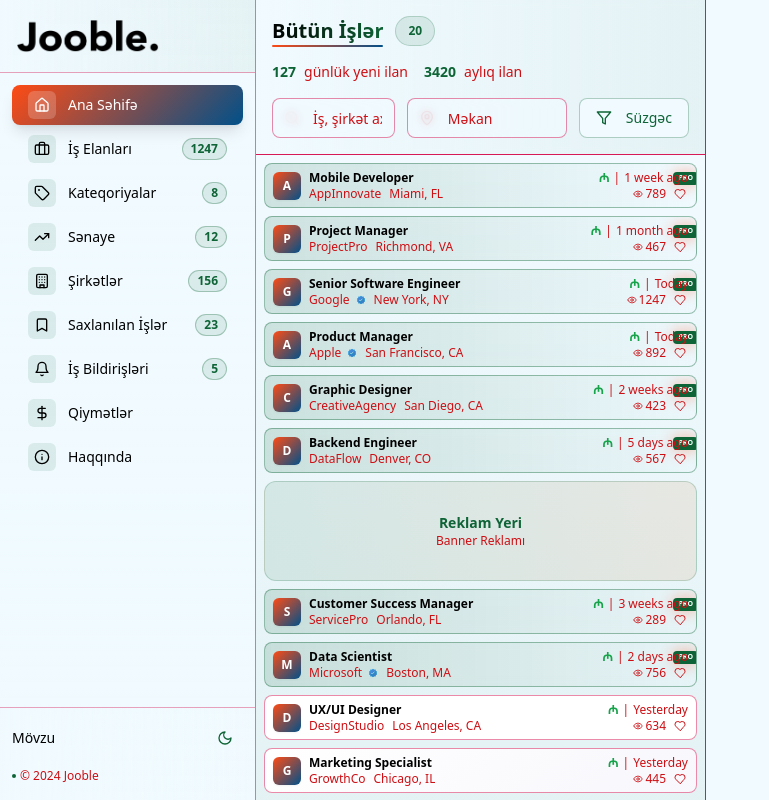
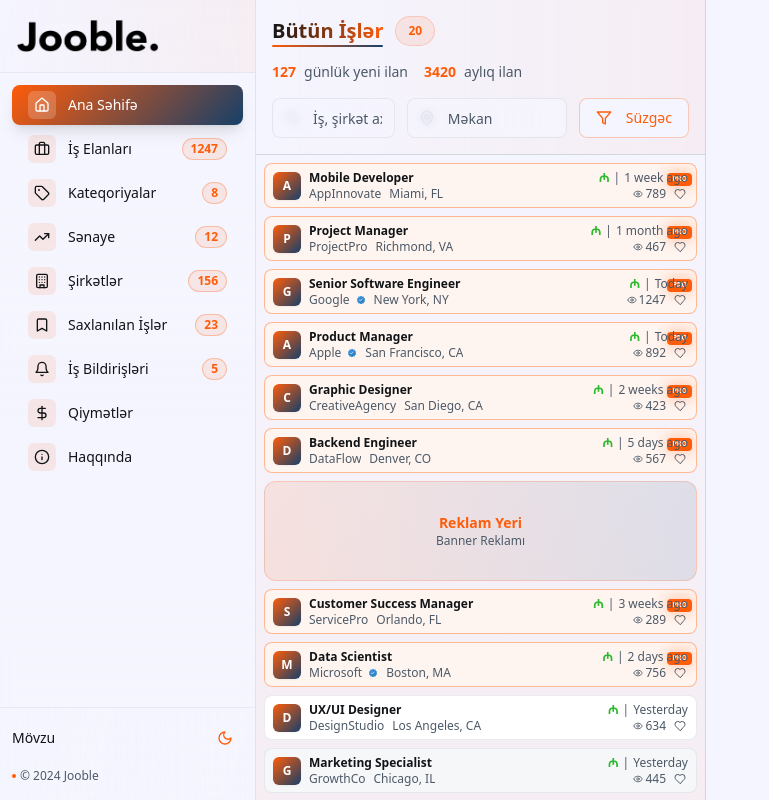
Before and after one commit to bondazz/jobin-az, a React (Vite) app: page / in a window 1280 px wide. Shown: the whole page, without its empty margins (0-769 px from the left). Built offline with nearby package versions, Linux system fonts and the light colour scheme.

Commit message:
Fix: Improve dark mode and premium button
Refactor dark mode colors and premium button positioning, ensuring readability and visual distinction.

```diff
--- a/src/components/JobCard.tsx
+++ b/src/components/JobCard.tsx
@@ -56,15 +56,17 @@ const JobCard = ({
         hover:shadow-card-hover hover:-translate-y-0.5 animate-fade-in
         w-full max-w-[620px] h-[45px] flex flex-row items-center justify-between backdrop-blur-sm relative
         ${isSelected ? 'border-primary bg-gradient-to-r from-primary/20 to-primary/5 shadow-elegant ring-1 ring-primary/50' :
-          job.tags.includes('premium') ? 'bg-gradient-to-r from-job-tag-premium/15 to-transparent border-job-tag-premium/40 hover:border-job-tag-premium/60 hover:shadow-premium relative overflow-hidden' :
-          isAlternate ? 'bg-gradient-surface border-border/50 hover:border-primary/40 hover:shadow-card-hover' :
-          'bg-card border-border/50 hover:border-primary/40 hover:shadow-card-hover'}
+          job.tags.includes('premium') ?
+            'bg-job-card-premium border-job-tag-premium/40 hover:border-job-tag-premium/60 hover:shadow-premium relative overflow-hidden' :
+          isAlternate ?
+            'bg-job-card-alt border-border/50 hover:border-primary/40 hover:shadow-card-hover' :
+            'bg-job-card border-border/50 hover:border-primary/40 hover:shadow-card-hover'}
       `}
     >
 
-      {/* Premium PRO Badge in Top Right Corner */}
+      {/* Premium PRO Badge - positioned at top border */}
       {premiumTags.length > 0 && (
-        <div className="absolute -top-0.5 -right-0.5 z-10">
+        <div className="absolute -top-px right-1 z-10">
           <Badge variant="premium" className="text-[7px] py-0 px-1 rounded-sm font-bold">
             PRO
           </Badge>
--- a/src/index.css
+++ b/src/index.css
@@ -8,151 +8,153 @@ All colors MUST be HSL.
 
 @layer base {
   :root {
-    --background: 240 250 255;
-    --foreground: 0 0 0;
+    --background: 240 100 98;
+    --foreground: 210 15 8;
 
-    --card: 255 255 255;
-    --card-foreground: 0 0 0;
+    --card: 0 0 100;
+    --card-foreground: 210 15 8;
 
-    --popover: 255 255 255;
-    --popover-foreground: 0 0 0;
+    --popover: 0 0 100;
+    --popover-foreground: 210 15 8;
 
-    --primary: 14 100 54;
-    --primary-foreground: 255 255 255;
-    --primary-hover: 14 100 44;
-    --primary-light: 14 100 64;
+    --primary: 20 100 52;
+    --primary-foreground: 0 0 100;
+    --primary-hover: 20 100 45;
+    --primary-light: 20 100 60;
 
-    --secondary: 205 100 27;
-    --secondary-foreground: 255 255 255;
+    --secondary: 210 65 25;
+    --secondary-foreground: 0 0 100;
 
-    --muted: 215 50 95;
-    --muted-foreground: 205 15 20;
+    --muted: 215 15 95;
+    --muted-foreground: 210 15 35;
 
-    --accent: 205 100 27;
-    --accent-foreground: 255 255 255;
+    --accent: 210 65 25;
+    --accent-foreground: 0 0 100;
 
-    --destructive: 220 38 38;
-    --destructive-foreground: 255 255 255;
+    --destructive: 0 70 50;
+    --destructive-foreground: 0 0 100;
 
-    --success: 22 163 74;
-    --success-foreground: 255 255 255;
+    --success: 120 60 45;
+    --success-foreground: 0 0 100;
 
-    --warning: 245 158 11;
-    --warning-foreground: 255 255 255;
+    --warning: 38 100 50;
+    --warning-foreground: 0 0 100;
 
-    --border: 215 25 85;
-    --input: 215 50 95;
-    --ring: 14 100 54;
+    --border: 215 15 85;
+    --input: 215 15 95;
+    --ring: 20 100 52;
 
     --radius: 0.5rem;
 
     /* Job board specific tokens */
-    --job-card: 255 255 255;
-    --job-card-alt: 240 50 98;
-    --job-tag-premium: 14 100 54;
-    --job-tag-new: 245 158 11;
+    --job-card: 0 0 100;
+    --job-card-alt: 215 20 97;
+    --job-card-premium: 20 100 97;
+    --job-tag-premium: 20 100 52;
+    --job-tag-new: 38 100 50;
     --job-tag-urgent: 0 100 50;
-    --job-sidebar: 240 250 255;
-    --job-details: 255 255 255;
+    --job-sidebar: 240 100 98;
+    --job-details: 0 0 100;
 
-    /* Enhanced Gradients with new colors */
-    --gradient-primary: linear-gradient(135deg, hsl(14 100% 54%), hsl(205 100% 27%));
-    --gradient-card: linear-gradient(145deg, hsl(0 0% 100%), hsl(240 50% 98%));
-    --gradient-premium: linear-gradient(135deg, hsl(14 100% 54%), hsl(205 100% 27%));
-    --gradient-hero: linear-gradient(135deg, hsl(14 100% 54%) 0%, hsl(205 100% 27%) 50%, hsl(205 15% 20%) 100%);
-    --gradient-surface: linear-gradient(145deg, hsl(0 0% 100%) 0%, hsl(240 50% 98%) 100%);
-    --gradient-background: linear-gradient(135deg, hsl(240 250% 255%) 0%, hsl(215 25% 85%) 50%, hsl(14 100% 54%) 100%);
+    /* Enhanced Gradients */
+    --gradient-primary: linear-gradient(135deg, hsl(20 100% 52%), hsl(210 65% 25%));
+    --gradient-card: linear-gradient(145deg, hsl(0 0% 100%), hsl(215 20% 97%));
+    --gradient-premium: linear-gradient(135deg, hsl(20 100% 52%), hsl(210 65% 25%));
+    --gradient-hero: linear-gradient(135deg, hsl(20 100% 52%) 0%, hsl(210 65% 25%) 50%, hsl(210 15% 8%) 100%);
+    --gradient-surface: linear-gradient(145deg, hsl(0 0% 100%) 0%, hsl(215 20% 97%) 100%);
+    --gradient-background: linear-gradient(135deg, hsl(240 100% 98%) 0%, hsl(215 15% 85%) 50%, hsl(20 100% 52%) 100%);
 
     /* Enhanced Shadows */
-    --shadow-card: 0 1px 3px 0 hsl(205 15% 20% / 0.1), 0 1px 2px -1px hsl(205 15% 20% / 0.1);
-    --shadow-card-hover: 0 4px 12px -2px hsl(205 15% 20% / 0.15), 0 2px 4px -1px hsl(205 15% 20% / 0.1);
-    --shadow-elegant: 0 8px 15px -3px hsl(14 100% 54% / 0.2), 0 4px 6px -2px hsl(14 100% 54% / 0.1);
-    --shadow-glow: 0 0 20px hsl(14 100% 54% / 0.3);
-    --shadow-premium: 0 0 15px hsl(14 100% 54% / 0.4);
+    --shadow-card: 0 1px 3px 0 hsl(210 15% 8% / 0.1), 0 1px 2px -1px hsl(210 15% 8% / 0.1);
+    --shadow-card-hover: 0 4px 12px -2px hsl(210 15% 8% / 0.15), 0 2px 4px -1px hsl(210 15% 8% / 0.1);
+    --shadow-elegant: 0 8px 15px -3px hsl(20 100% 52% / 0.2), 0 4px 6px -2px hsl(20 100% 52% / 0.1);
+    --shadow-glow: 0 0 20px hsl(20 100% 52% / 0.3);
+    --shadow-premium: 0 0 15px hsl(20 100% 52% / 0.4);
 
     /* Transitions */
     --transition-smooth: all 0.2s cubic-bezier(0.4, 0, 0.2, 1);
     --transition-bounce: all 0.3s cubic-bezier(0.68, -0.55, 0.265, 1.55);
 
-    --sidebar-background: 240 250 255;
-    --sidebar-foreground: 205 15 20;
-    --sidebar-primary: 14 100 54;
-    --sidebar-primary-foreground: 255 255 255;
-    --sidebar-accent: 215 50 95;
-    --sidebar-accent-foreground: 205 15 20;
-    --sidebar-border: 215 25 85;
-    --sidebar-ring: 14 100 54;
+    --sidebar-background: 240 100 98;
+    --sidebar-foreground: 210 15 8;
+    --sidebar-primary: 20 100 52;
+    --sidebar-primary-foreground: 0 0 100;
+    --sidebar-accent: 215 15 95;
+    --sidebar-accent-foreground: 210 15 35;
+    --sidebar-border: 215 15 85;
+    --sidebar-ring: 20 100 52;
   }
 
   .dark {
-    --background: 205 15 8;
-    --foreground: 240 250 255;
+    --background: 210 15 8;
+    --foreground: 240 100 98;
 
-    --card: 205 15 15;
-    --card-foreground: 240 250 255;
+    --card: 210 25 12;
+    --card-foreground: 240 100 98;
 
-    --popover: 205 15 15;
-    --popover-foreground: 240 250 255;
+    --popover: 210 25 12;
+    --popover-foreground: 240 100 98;
 
-    --primary: 14 100 54;
-    --primary-foreground: 255 255 255;
-    --primary-hover: 14 100 64;
-    --primary-light: 14 100 74;
+    --primary: 20 100 52;
+    --primary-foreground: 0 0 100;
+    --primary-hover: 20 100 60;
+    --primary-light: 20 100 65;
 
-    --secondary: 205 100 27;
-    --secondary-foreground: 255 255 255;
+    --secondary: 210 65 25;
+    --secondary-foreground: 0 0 100;
 
-    --muted: 205 15 25;
-    --muted-foreground: 215 25 75;
+    --muted: 210 20 20;
+    --muted-foreground: 215 15 70;
 
-    --accent: 205 100 27;
-    --accent-foreground: 255 255 255;
+    --accent: 210 65 25;
+    --accent-foreground: 0 0 100;
 
-    --destructive: 220 38 38;
-    --destructive-foreground: 255 255 255;
+    --destructive: 0 70 50;
+    --destructive-foreground: 0 0 100;
 
-    --success: 22 163 74;
-    --success-foreground: 255 255 255;
+    --success: 120 60 45;
+    --success-foreground: 0 0 100;
 
-    --warning: 245 158 11;
-    --warning-foreground: 255 255 255;
+    --warning: 38 100 50;
+    --warning-foreground: 0 0 100;
 
-    --border: 205 15 25;
-    --input: 205 15 25;
-    --ring: 14 100 54;
+    --border: 210 20 20;
+    --input: 210 20 20;
+    --ring: 20 100 52;
 
     /* Dark mode job tokens */
-    --job-card: 205 15 15;
-    --job-card-alt: 205 15 20;
-    --job-tag-premium: 14 100 54;
-    --job-tag-new: 245 158 11;
+    --job-card: 210 25 12;
+    --job-card-alt: 210 20 15;
+    --job-card-premium: 210 20 18;
+    --job-tag-premium: 20 100 52;
+    --job-tag-new: 38 100 50;
     --job-tag-urgent: 0 100 50;
-    --job-sidebar: 205 15 8;
-    --job-details: 205 15 15;
+    --job-sidebar: 210 15 8;
+    --job-details: 210 25 12;
 
     /* Dark mode gradients */
-    --gradient-primary: linear-gradient(135deg, hsl(14 100% 54%), hsl(205 100% 27%));
-    --gradient-card: linear-gradient(145deg, hsl(205 15% 15%), hsl(205 15% 20%));
-    --gradient-premium: linear-gradient(135deg, hsl(14 100% 54%), hsl(205 100% 27%));
-    --gradient-hero: linear-gradient(135deg, hsl(14 100% 54%) 0%, hsl(205 100% 27%) 50%, hsl(205 15% 8%) 100%);
-    --gradient-surface: linear-gradient(145deg, hsl(205 15% 15%) 0%, hsl(205 15% 20%) 100%);
-    --gradient-background: linear-gradient(135deg, hsl(205 15% 8%) 0%, hsl(205 15% 15%) 50%, hsl(14 100% 54%) 100%);
+    --gradient-primary: linear-gradient(135deg, hsl(20 100% 52%), hsl(210 65% 25%));
+    --gradient-card: linear-gradient(145deg, hsl(210 25% 12%), hsl(210 20% 15%));
+    --gradient-premium: linear-gradient(135deg, hsl(20 100% 52%), hsl(210 65% 25%));
+    --gradient-hero: linear-gradient(135deg, hsl(20 100% 52%) 0%, hsl(210 65% 25%) 50%, hsl(210 15% 8%) 100%);
+    --gradient-surface: linear-gradient(145deg, hsl(210 25% 12%) 0%, hsl(210 20% 15%) 100%);
+    --gradient-background: linear-gradient(135deg, hsl(210 15% 8%) 0%, hsl(210 20% 20%) 50%, hsl(20 100% 52%) 100%);
 
     /* Dark mode shadows */
     --shadow-card: 0 1px 3px 0 hsl(0 0% 0% / 0.3), 0 1px 2px -1px hsl(0 0% 0% / 0.2);
     --shadow-card-hover: 0 4px 12px -2px hsl(0 0% 0% / 0.4), 0 2px 4px -1px hsl(0 0% 0% / 0.3);
-    --shadow-elegant: 0 8px 15px -3px hsl(14 100% 54% / 0.3), 0 4px 6px -2px hsl(14 100% 54% / 0.2);
-    --shadow-glow: 0 0 20px hsl(14 100% 54% / 0.4);
-    --shadow-premium: 0 0 15px hsl(14 100% 54% / 0.5);
+    --shadow-elegant: 0 8px 15px -3px hsl(20 100% 52% / 0.3), 0 4px 6px -2px hsl(20 100% 52% / 0.2);
+    --shadow-glow: 0 0 20px hsl(20 100% 52% / 0.4);
+    --shadow-premium: 0 0 15px hsl(20 100% 52% / 0.5);
 
-    --sidebar-background: 205 15 8;
-    --sidebar-foreground: 240 250 255;
-    --sidebar-primary: 14 100 54;
-    --sidebar-primary-foreground: 255 255 255;
-    --sidebar-accent: 205 15 25;
-    --sidebar-accent-foreground: 240 250 255;
-    --sidebar-border: 205 15 25;
-    --sidebar-ring: 14 100 54;
+    --sidebar-background: 210 15 8;
+    --sidebar-foreground: 240 100 98;
+    --sidebar-primary: 20 100 52;
+    --sidebar-primary-foreground: 0 0 100;
+    --sidebar-accent: 210 20 20;
+    --sidebar-accent-foreground: 240 100 98;
+    --sidebar-border: 210 20 20;
+    --sidebar-ring: 20 100 52;
   }
 }
 
--- a/tailwind.config.ts
+++ b/tailwind.config.ts
@@ -19,67 +19,68 @@ export default {
 		},
 		extend: {
 			colors: {
-				border: 'rgb(var(--border))',
-				input: 'rgb(var(--input))',
-				ring: 'rgb(var(--ring))',
-				background: 'rgb(var(--background))',
-				foreground: 'rgb(var(--foreground))',
+				border: 'hsl(var(--border))',
+				input: 'hsl(var(--input))',
+				ring: 'hsl(var(--ring))',
+				background: 'hsl(var(--background))',
+				foreground: 'hsl(var(--foreground))',
 				primary: {
-					DEFAULT: 'rgb(var(--primary))',
-					foreground: 'rgb(var(--primary-foreground))',
-					hover: 'rgb(var(--primary-hover))',
-					light: 'rgb(var(--primary-light))'
+					DEFAULT: 'hsl(var(--primary))',
+					foreground: 'hsl(var(--primary-foreground))',
+					hover: 'hsl(var(--primary-hover))',
+					light: 'hsl(var(--primary-light))'
 				},
 				secondary: {
-					DEFAULT: 'rgb(var(--secondary))',
-					foreground: 'rgb(var(--secondary-foreground))'
+					DEFAULT: 'hsl(var(--secondary))',
+					foreground: 'hsl(var(--secondary-foreground))'
 				},
 				destructive: {
-					DEFAULT: 'rgb(var(--destructive))',
-					foreground: 'rgb(var(--destructive-foreground))'
+					DEFAULT: 'hsl(var(--destructive))',
+					foreground: 'hsl(var(--destructive-foreground))'
 				},
 				success: {
-					DEFAULT: 'rgb(var(--success))',
-					foreground: 'rgb(var(--success-foreground))'
+					DEFAULT: 'hsl(var(--success))',
+					foreground: 'hsl(var(--success-foreground))'
 				},
 				warning: {
-					DEFAULT: 'rgb(var(--warning))',
-					foreground: 'rgb(var(--warning-foreground))'
+					DEFAULT: 'hsl(var(--warning))',
+					foreground: 'hsl(var(--warning-foreground))'
 				},
 				muted: {
-					DEFAULT: 'rgb(var(--muted))',
-					foreground: 'rgb(var(--muted-foreground))'
+					DEFAULT: 'hsl(var(--muted))',
+					foreground: 'hsl(var(--muted-foreground))'
 				},
 				accent: {
-					DEFAULT: 'rgb(var(--accent))',
-					foreground: 'rgb(var(--accent-foreground))'
+					DEFAULT: 'hsl(var(--accent))',
+					foreground: 'hsl(var(--accent-foreground))'
 				},
 				popover: {
-					DEFAULT: 'rgb(var(--popover))',
-					foreground: 'rgb(var(--popover-foreground))'
+					DEFAULT: 'hsl(var(--popover))',
+					foreground: 'hsl(var(--popover-foreground))'
 				},
 				card: {
-					DEFAULT: 'rgb(var(--card))',
-					foreground: 'rgb(var(--card-foreground))'
+					DEFAULT: 'hsl(var(--card))',
+					foreground: 'hsl(var(--card-foreground))'
 				},
 				job: {
-					card: 'rgb(var(--job-card))',
-					'card-alt': 'rgb(var(--job-card-alt))',
-					'tag-premium': 'rgb(var(--job-tag-premium))',
-					'tag-new': 'rgb(var(--job-tag-new))',
-					'tag-urgent': 'rgb(var(--job-tag-urgent))',
-					sidebar: 'rgb(var(--job-sidebar))',
-					details: 'rgb(var(--job-details))'
+					card: 'hsl(var(--job-card))',
+					'card-alt': 'hsl(var(--job-card-alt))',
+					'card-premium': 'hsl(var(--job-card-premium))',
+					'tag-premium': 'hsl(var(--job-tag-premium))',
+					'tag-new': 'hsl(var(--job-tag-new))',
+					'tag-urgent': 'hsl(var(--job-tag-urgent))',
+					sidebar: 'hsl(var(--job-sidebar))',
+					details: 'hsl(var(--job-details))'
 				},
 				sidebar: {
-					DEFAULT: 'rgb(var(--sidebar-background))',
-					foreground: 'rgb(var(--sidebar-foreground))',
-					primary: 'rgb(var(--sidebar-primary))',
-					'primary-foreground': 'rgb(var(--sidebar-primary-foreground))',
-					accent: 'rgb(var(--sidebar-accent))',
-					'accent-foreground': 'rgb(var(--sidebar-accent-foreground))',
-					border: 'rgb(var(--sidebar-border))',
-					ring: 'rgb(var(--sidebar-ring))'
+					DEFAULT: 'hsl(var(--sidebar-background))',
+					foreground: 'hsl(var(--sidebar-foreground))',
+					primary: 'hsl(var(--sidebar-primary))',
+					'primary-foreground': 'hsl(var(--sidebar-primary-foreground))',
+					accent: 'hsl(var(--sidebar-accent))',
+					'accent-foreground': 'hsl(var(--sidebar-accent-foreground))',
+					border: 'hsl(var(--sidebar-border))',
+					ring: 'hsl(var(--sidebar-ring))'
 				}
 			},
 			borderRadius: {
```
